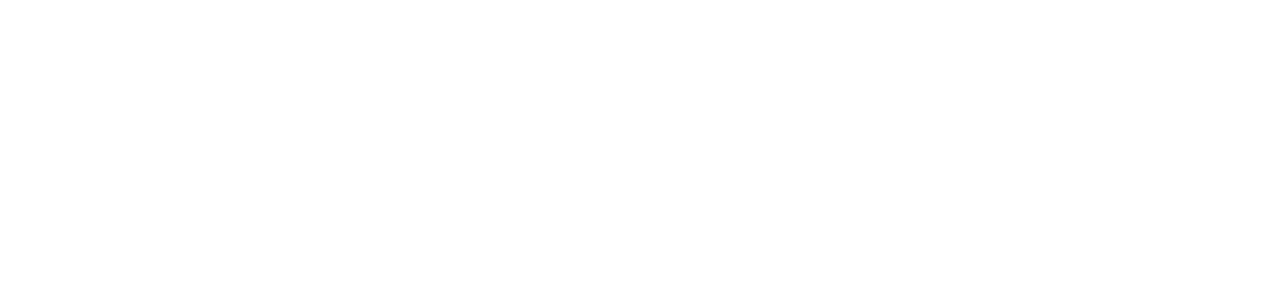
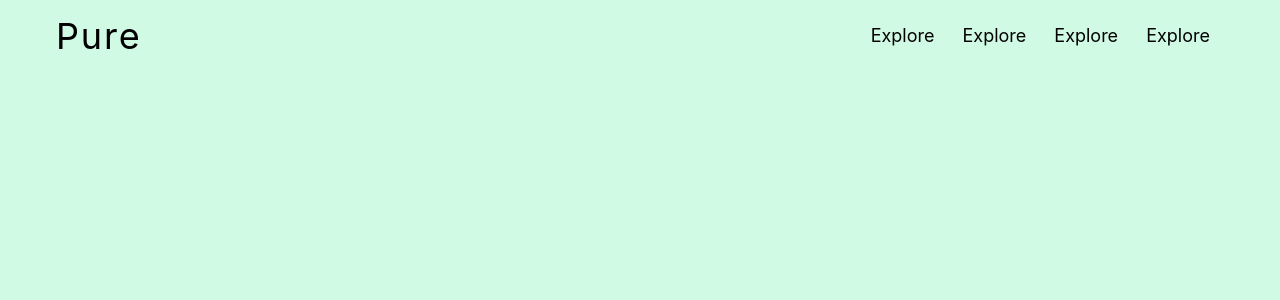
Before and after one commit to Davidfree2/pure-food, a React (Create React App) app: page / in a window 1280 px wide. Shown: the top 300 px of the page. Built offline with nearby package versions, Linux system fonts and the light colour scheme.

Commit message:
added backgroud color to html page and things are lookign good! :)

```diff
--- a/src/Components/HeroBackground.js
+++ b/src/Components/HeroBackground.js
@@ -2,7 +2,7 @@
 
 const HeroBackground = () => {
     return (
-        <div class = 'h-screen overflow-hidden flex justify-center items-center'>
+        <div class = 'bg-emerald-100 h-screen overflow-hidden flex p-4 justify-center items-center'>
             <video loop autoPlay muted class='flex justify-center items-center'>
                 <source src='./Videos/hero.mp4' type='video/mp4' />
             </video>
--- a/src/Components/Nav.js
+++ b/src/Components/Nav.js
@@ -2,12 +2,18 @@
 
 const Nav = () => {
     return (
-        <div class='p-2 justify-around bg-transparent w-full m-auto absolute flex top-0'>
-            <h1 class='text-3xl text-center text-white'>Nav</h1>
-            <h1 class='text-3xl text-center text-white'>Nav</h1>
-            <h1 class='text-3xl text-center text-white'>Nav</h1>
-            <h1 class='text-3xl text-center text-white'>Nav</h1>
-            <h1 class='text-3xl text-center text-white'>Nav</h1>
+        <div class='bg-emerald-100 w-screen p-4 flex items-center justify-around'>
+            <div class='text-4xl tracking-wider pl-10 w-3/5 flex justify-start '>
+                <h1>Pure</h1>
+            </div>
+            <div class='flex justify-end w-2/5 pr-10'>
+                <ul class='flex justify-around w-4/5'>
+                    <li class='text-lg cursor-pointer'>Explore</li>
+                    <li class='text-lg'>Explore</li>
+                    <li class='text-lg'>Explore</li>
+                    <li class='text-lg'>Explore</li>
+                </ul>
+            </div>
         </div>
     );
 }
```
